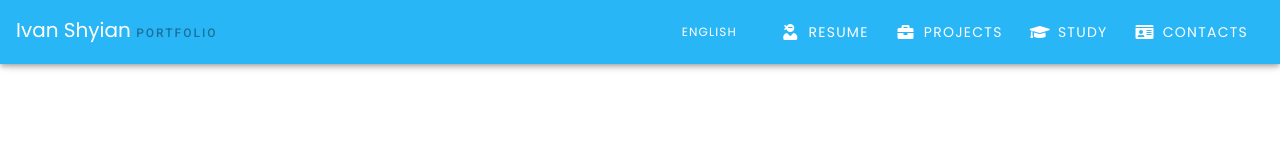
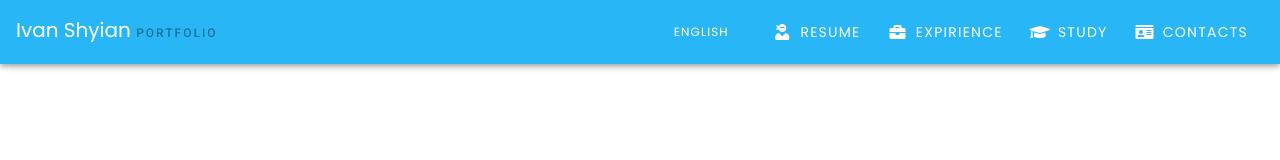
Before and after one commit to ivanShyian/vuetify-portfolio, a Vue app: page / in a window 1280 px wide. Shown: the top 160 px of the page. Built offline with nearby package versions, Linux system fonts and the light colour scheme.

Commit message:
Modified components for i18n

```diff
--- a/src/components/TheNavbar.vue
+++ b/src/components/TheNavbar.vue
@@ -70,8 +70,8 @@ export default {
           icon: 'fa-user-ninja'
         },
         {
-          title: 'Projects',
-          src: '/projects',
+          title: 'Expirience',
+          src: '/expirience',
           icon: 'fa-briefcase'
         },
         {
--- a/src/locales/en.json
+++ b/src/locales/en.json
@@ -1,7 +1,9 @@
 {
+  "link": "*Link*",
+  "openButton": "OPEN",
   "navigation": {
     "resume": "Resume",
-    "projects": "Projects",
+    "expirience": "Expirience",
     "study": "Study",
     "contacts": "Contacts"
   },
@@ -13,5 +15,15 @@
     "place": "Kyiv, Ukraine",
     "position": "Frontend developer",
     "stackLabel": "Stack"
+  },
+  "expirience": {
+    "page": "<!--Expirience-->",
+    "card": [
+      { "title": "FitBody web-application", "text": "Fitbody application that help people to gain, lose or keep weight and easily enabled to follow your diet" },
+      { "title": "Vue-Store", "text": "Store where you can commit that has most of functionality like any other online-store" },
+      { "title": "Starwars API", "text": "Web-dictionary of the Starwars universe" }
+    ],
+    "additionalLabel": "Additional info",
+    "additional": "Of course, these are not all of my projects. There were a couple of sites that I could show you but I think you are not interested in pure html and css. At this point in time, all forces are thrown into the development with Vue2, Vue3 and also NuxtJS. Anyway you can check my github for all repositories that i have: "
   }
 }
--- a/src/locales/ru.json
+++ b/src/locales/ru.json
@@ -1,7 +1,7 @@
 {
   "navigation": {
     "resume": "Резюме",
-    "projects": "Проекты",
+    "expirience": "Опыт",
     "study": "Обучение",
     "contacts": "Контакты"
   },
--- a/src/locales/uk.json
+++ b/src/locales/uk.json
@@ -1,7 +1,7 @@
 {
   "navigation": {
     "resume": "Резюме",
-    "projects": "Проекти",
+    "expirience": "Досвід",
     "study": "Навчання",
     "contacts": "Контакти"
   },
--- a/src/router/index.js
+++ b/src/router/index.js
@@ -21,9 +21,9 @@ const routes = [
       component: load('Resume')
     },
     {
-      path: '/:locale/projects',
-      name: 'Projects',
-      component: load('Projects')
+      path: '/:locale/expirience',
+      name: 'Expirience',
+      component: load('Expirience')
     },
     {
       path: '/:locale/study',
--- a/src/store/modules/languages.module.js
+++ b/src/store/modules/languages.module.js
@@ -10,7 +10,7 @@ export default {
   },
   actions: {
     async loadLanguage(_, payload) {
-      const { data } = await axios.get(`${URL}/owner.json`)
+      const { data } = await axios.get(`${URL}/${payload.lang}.json`)
       console.log(data)
     }
   }
--- a/src/views/Projects.vue
+++ b/src/views/Expirience.vue
@@ -8,13 +8,13 @@
           elevation="0"
         >
           <v-card-title class="justify-end text--disabled text-button px-2 py-0 my-font"
-                        v-text="'<!--Projects-->'"
+                        v-text="$t('expirience.page')"
           ></v-card-title>
         </v-card>
       </v-col>
     </v-row>
     <v-row>
-      <v-col v-for="proj in projects"
+      <v-col v-for="(proj, i) in projects"
              :key="proj.id"
              cols="12" sm="6" md="4"
       >
@@ -23,20 +23,22 @@
           min-height="400"
           elevation="2"
           outlined
-          class="d-flex flex-column pt-2">
+          class="d-flex flex-column pt-2"
+        >
           <v-img
             max-height="150"
             contain
             :src="require(`@/assets/projects/${proj.img.first}`)"
           ></v-img>
           <v-divider class="mt-3"></v-divider>
-          <v-card-title class="text-subtitle-1 text-sm-h6 font-weight-regular">{{ proj.label }}</v-card-title>
-          <v-card-text>{{ proj.subText }}</v-card-text>
+          <v-card-title class="text-subtitle-1 text-sm-h6 font-weight-regular"
+          >{{ $t(`expirience.card[${i}].title`) }}</v-card-title>
+          <v-card-text>{{ $t(`expirience.card[${i}].text`) }}</v-card-text>
           <v-card-actions class="justify-end mt-auto">
             <v-btn color="#29B6F6"
                    dark
-                   @click="$router.push(`/project/${proj.id}`)"
-            >Open
+                   :to="$i18nRoute({ name: 'Project', params: { id: proj.id } })"
+            >{{ $t(`openButton`) }}
             </v-btn>
           </v-card-actions>
         </v-card>
@@ -48,17 +50,17 @@
           elevation="1"
           outlined
         >
-          <v-card-title class="justify-center">{{ additional.label }}</v-card-title>
+          <v-card-title class="justify-center">{{ $t('expirience.additionalLabel') }}</v-card-title>
           <v-divider></v-divider>
           <v-card-text
-          >{{ additional.text }}
+          >{{ $t('expirience.additional') }}
             <v-btn
               text
               link
               small
               class="py-0 text-caption"
               target="_blank"
-              :href="additional.link">*Link*
+              :href="additional.link">{{ $t('link') }}
             </v-btn>
           </v-card-text>
         </v-card>
--- a/src/views/Resume.vue
+++ b/src/views/Resume.vue
@@ -95,7 +95,7 @@ export default {
         case 'lg':
           return 200
       }
-      return ''
+      return 200
     },
     breakpoint() {
       return this.$vuetify.breakpoint.width >= 460
```
